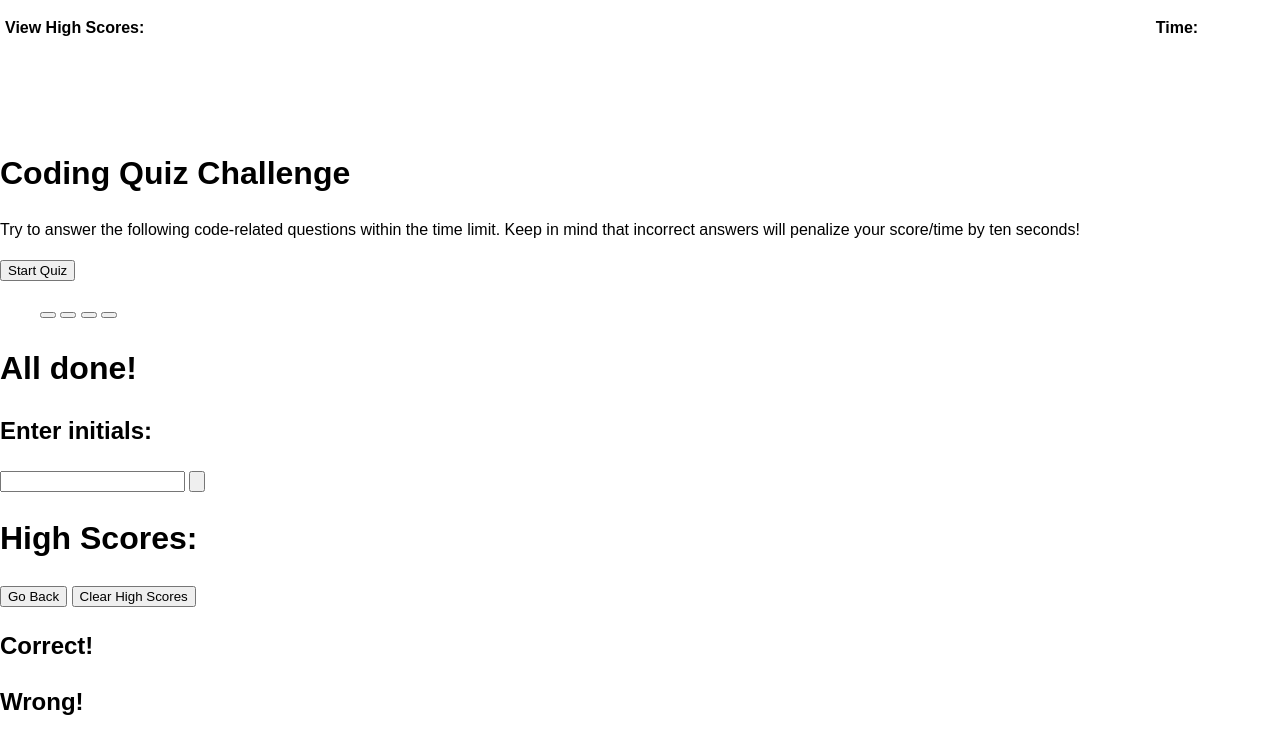
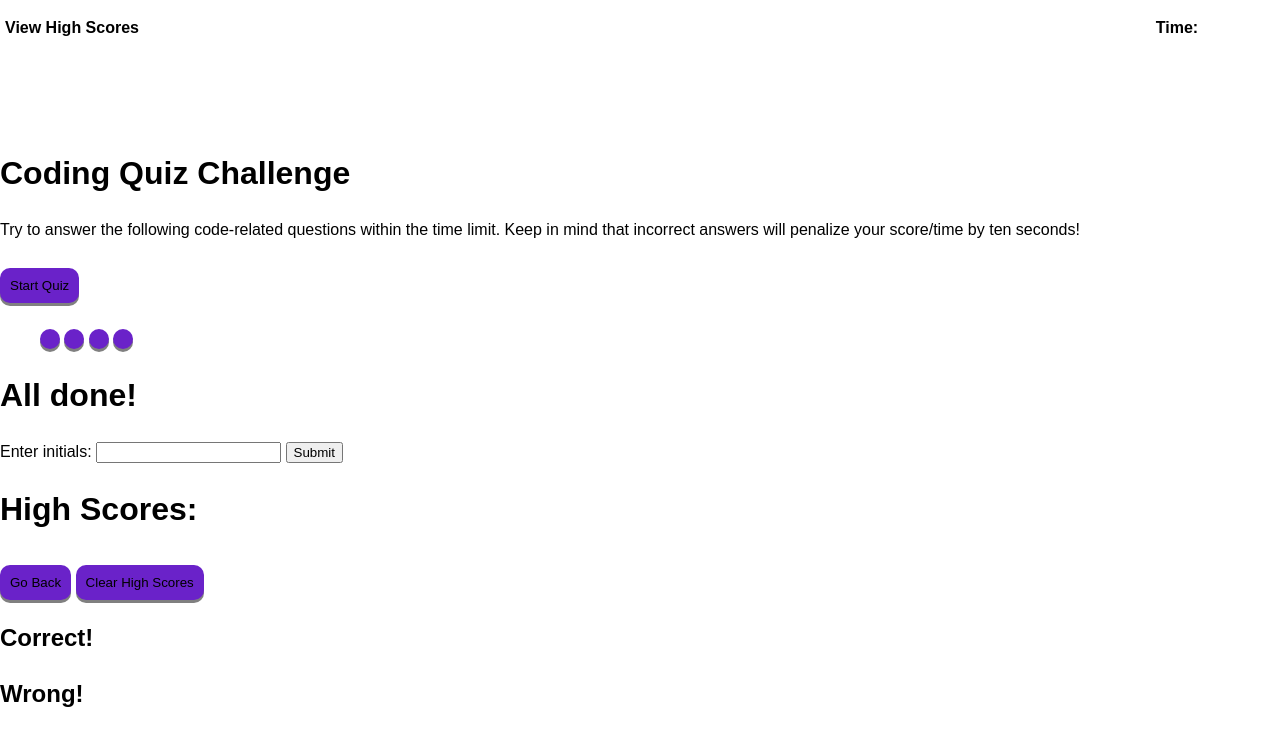
Before and after one commit to ltrinowski42/Quiz, a plain HTML site: page index.html in a window 1280 px wide. Drawn offline with Linux system fonts and the light colour scheme.

Commit message:
worked on initial submit form

```diff
--- a/Assets/style.css
+++ b/Assets/style.css
@@ -6,8 +6,8 @@
 
 :root {
   --primary: #000000;
-  --secondary:#672179;
-  --tertiary: #983baf;
+  --secondary:#6a22c9;
+  --tertiary: #8b33ff;
 }
 
 body {
@@ -38,3 +38,13 @@ header h1 {
 .timer {
   padding: 1px 5px 6%;
 }
+
+button {
+  background: var(--secondary);
+  color: var(--white);
+  padding: 10px;
+  border-radius: 10px;
+  border: none;
+  box-shadow: 0 3px grey;
+  margin-top: 10px;
+}
--- a/index.html
+++ b/index.html
@@ -9,7 +9,7 @@
 </head>
 <body>
     <header>
-        <h1 id="high-scores" class="high-scores">View High Scores:</h1>
+        <h1 id="high-scores" class="high-scores">View High Scores</h1>
         <span id="timer" class="timer"><h1>Time:</h1></span>
     </header>
 
@@ -17,16 +17,16 @@
         <div class="coding-quiz-container">
             <h1>Coding Quiz Challenge</h1>
                 <p>Try to answer the following code-related questions within the time limit. Keep in mind that incorrect answers will penalize your score/time by ten seconds!</p>
-                <button id="start-quiz">Start Quiz</button>
+                <button type="button" class="start-quiz">Start Quiz</button>
         </div>
     </div>
 
     <div id="questions-page" class="questions">
         <ol class="answers">
-            <button class="answerButton" data-number="1"></button>
-            <button class="answerButton" data-number="2"></button>
-            <button class="answerButton" data-number="3"></button>
-            <button class="answerButton" data-number="4"></button>
+            <button type="button" class="answerButton" data-number="1"></button>
+            <button type="button" class="answerButton" data-number="2"></button>
+            <button type="button" class="answerButton"data-number="3"></button>
+            <button type="button" class="answerButton"data-number="4"></button>
         </ol>
     </div>
 
@@ -35,10 +35,10 @@
             <div id="score">
                 <h1>All done!</h1>
             </div>
-            <form id="initials-input" class="initials">
-                <h2>Enter initials:</h2>
-                    <input type="text" id="initials" class="initials-text"/>
-                    <input type="button" id="submit-score" type="submit"></button></p>
+            <form id="initials-form" class="initials">
+                <p>Enter initials:
+                <input type="text" id="initials-input" name="initials">
+                <input type="submit" value="Submit" id="submit"></p>
             </form>
         </div>
     </div>
@@ -48,7 +48,7 @@
         <h1 class="high-score-header">High Scores:</h1>
         <ol id="high-score-list" class="score-list"></ol>
     </div>
-        <button class="button" id="go-back">Go Back</button>
+        <button type="button" class="go-back">Go Back</button>
         <button class="button" id="clear-high-scores">Clear High Scores</button>
    </div>
 
```
